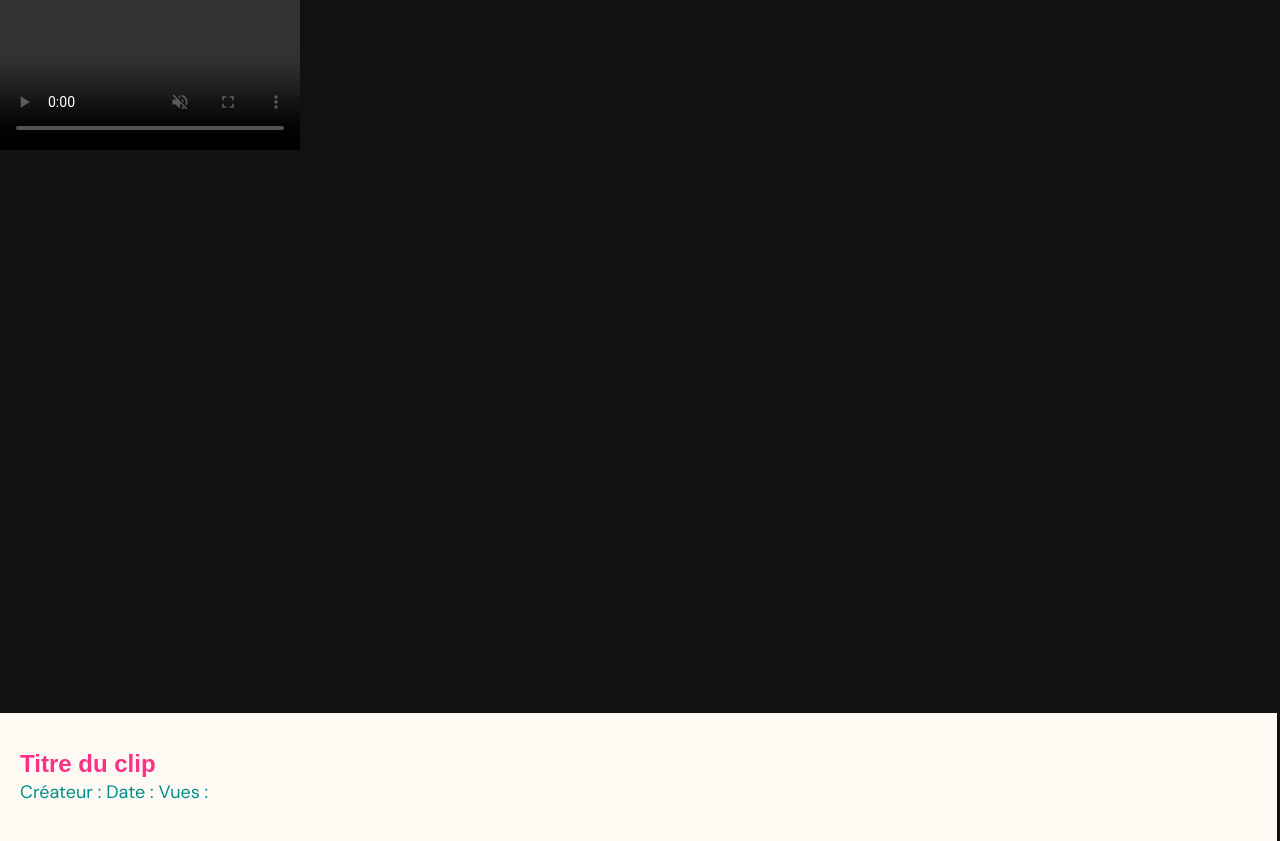
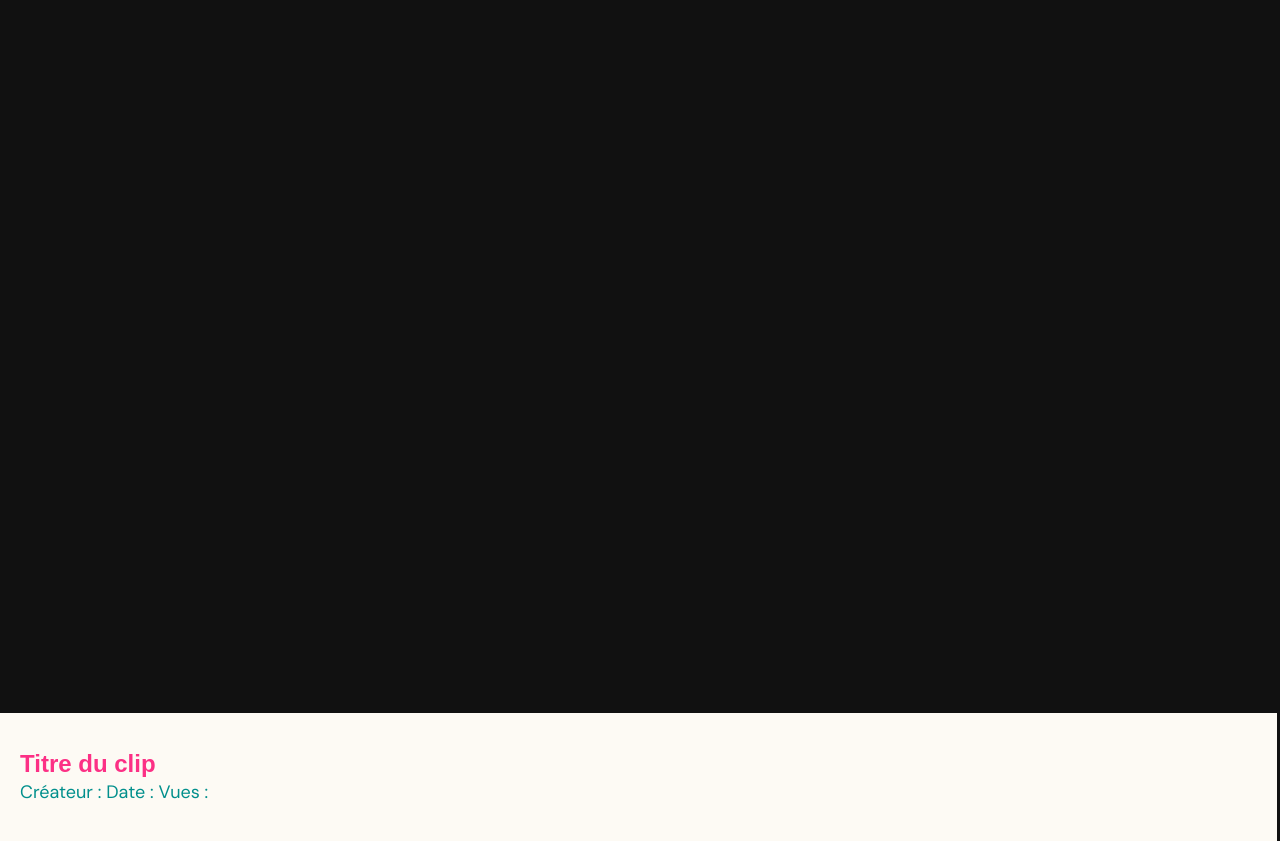
Before and after one commit to jbarbi8/twitch-widget-zapping, a plain HTML site: page index.html in a window 1280 px wide. Drawn offline with Linux system fonts and the light colour scheme; no server answers; a web font is replaced by a local one.

Commit message:
Update index.html

```diff
--- a/index.html
+++ b/index.html
@@ -17,13 +17,8 @@
 <body>
 
   <div id="video-container">
-    <video
-      id="clip-player"
-      autoplay
-      playsinline
-      controls="false"
-      muted="false">
-    </video>
+    <!-- Pas de 'controls' ici -->
+    <video id="clip-player" autoplay playsinline></video>
   </div>
 
   <div id="info-container">
```
